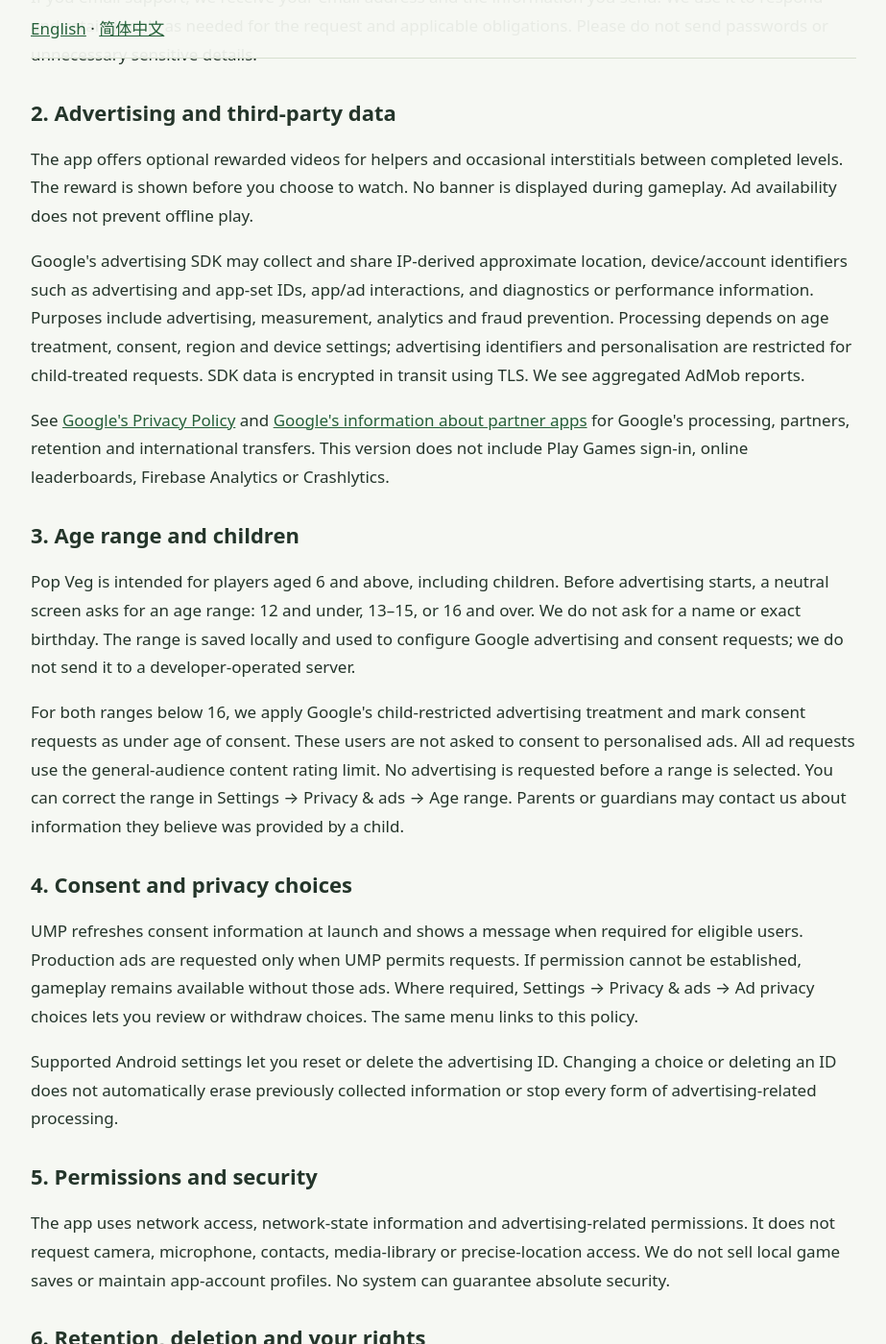
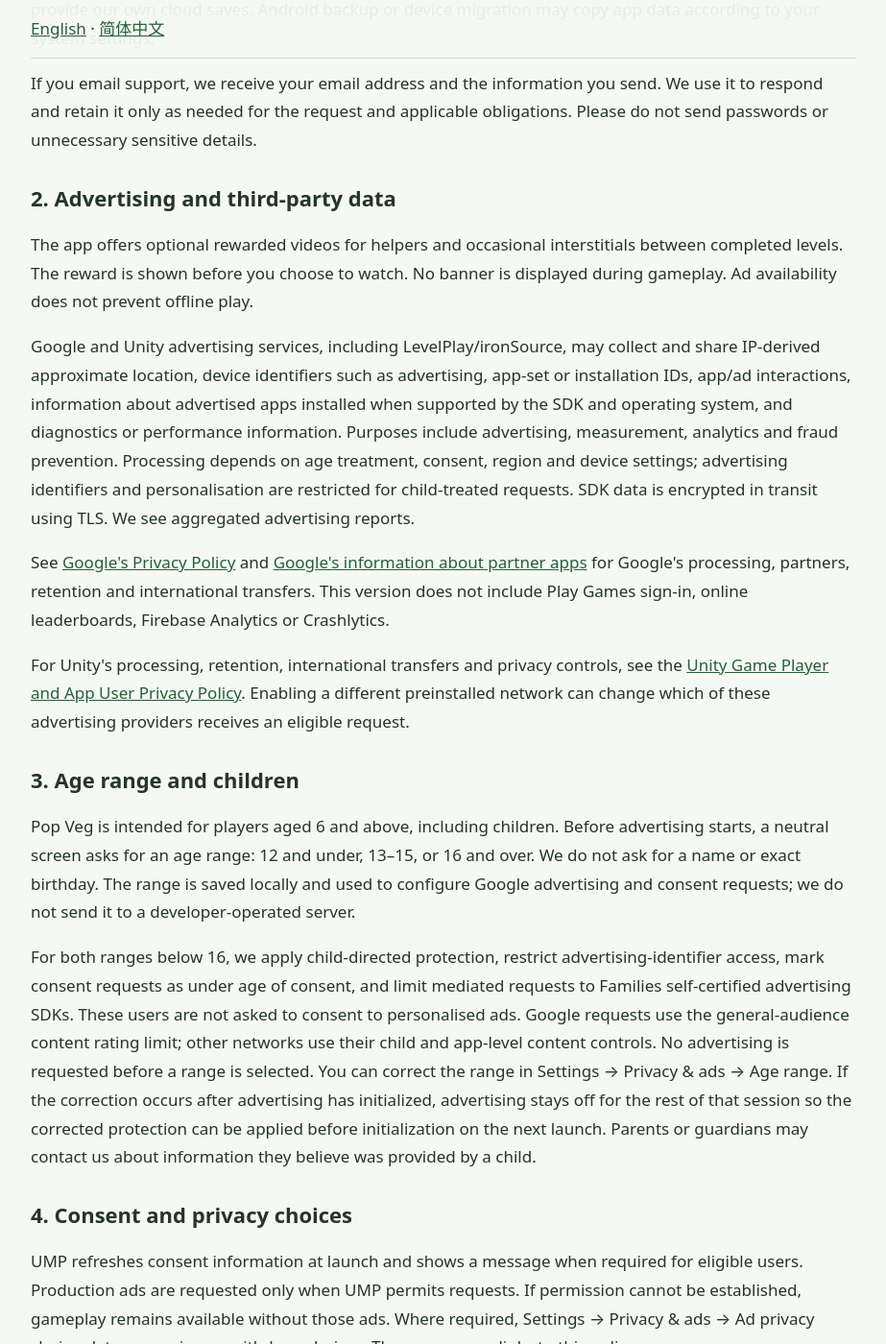
Before and after one commit to hluler/hluler.github.io, a Jekyll site: the page popveg/privacy-policy.html, which Jekyll copies as it is, in a window 1280 px wide and 1400 px high, scrolled down 665 px. Shown: the whole window at 96% size, without its empty margins (178-1101 px from the left). Built offline with Jekyll 4.4.1, drawn with Linux system fonts in a browser that asks for light colours; some of the changed text lies outside the part shown.

Commit message:
Update Pop Veg privacy policy for LevelPlay mediation

```diff
--- a/popveg/privacy-policy.html
+++ b/popveg/privacy-policy.html
@@ -3,49 +3,51 @@
 <style>body{margin:0;background:#f6f8f3;color:#24352a;font:17px/1.75 system-ui,-apple-system,"Segoe UI","Microsoft YaHei",sans-serif}main{max-width:860px;margin:auto;padding:38px 24px 70px}nav{position:sticky;top:0;background:#f6f8f3ef;padding:15px 0;border-bottom:1px solid #d6dfcf}a{color:#256039}h1{font-size:32px;line-height:1.3;margin-top:36px}h2{font-size:22px;line-height:1.4;margin-top:30px}.meta{background:#eaf0e2;border-radius:12px;padding:16px 20px}section{scroll-margin-top:75px}hr{border:0;border-top:1px solid #cad6c4;margin:48px 0}code{overflow-wrap:anywhere}li{margin:8px 0}</style></head>
 <body><main><nav aria-label="Language"><a href="#en">English</a> · <a href="#zh">简体中文</a></nav>
 <section id="en" lang="en"><h1>Privacy Policy — Pop Veg</h1>
-<div class="meta">App: Pop Veg · Developer: AiSiFun / ljstu<br>Package: <code>com.ljstu.popfruit</code><br>Updated: 24 October 2026</div>
-<p>Pop Veg is a vegetable puzzle game with cumulative scores. You can play offline without creating an app account. The Android app includes Google AdMob advertising and Google's User Messaging Platform (UMP). This policy describes local saves, advertising data and your choices.</p>
+<div class="meta">App: Pop Veg · Developer: AiSiFun / ljstu<br>Package: <code>com.ljstu.popfruit</code><br>Updated: 3 November 2026</div>
+<p>Pop Veg is a vegetable puzzle game with cumulative scores. You can play offline without creating an app account. Version 1.1.1 uses Google AdMob. Beginning with version 1.2.0, the Android app includes Unity LevelPlay mediation, Unity Ads, and a Google AdMob adapter, together with Google's User Messaging Platform (UMP). Networks can be enabled or disabled through the mediation service; including an SDK does not mean that network is currently serving ads. This policy describes local saves, advertising data and your choices.</p>
 <h2>1. Local game data and support</h2>
 <p>Your current board, level, cumulative score, best score, helper inventory, daily-gift state, settings and selected age range are stored on your device. We do not operate a server that receives these saves or provide our own cloud saves. Android backup or device migration may copy app data according to your system settings.</p>
 <p>If you email support, we receive your email address and the information you send. We use it to respond and retain it only as needed for the request and applicable obligations. Please do not send passwords or unnecessary sensitive details.</p>
 <h2>2. Advertising and third-party data</h2>
 <p>The app offers optional rewarded videos for helpers and occasional interstitials between completed levels. The reward is shown before you choose to watch. No banner is displayed during gameplay. Ad availability does not prevent offline play.</p>
-<p>Google's advertising SDK may collect and share IP-derived approximate location, device/account identifiers such as advertising and app-set IDs, app/ad interactions, and diagnostics or performance information. Purposes include advertising, measurement, analytics and fraud prevention. Processing depends on age treatment, consent, region and device settings; advertising identifiers and personalisation are restricted for child-treated requests. SDK data is encrypted in transit using TLS. We see aggregated AdMob reports.</p>
+<p>Google and Unity advertising services, including LevelPlay/ironSource, may collect and share IP-derived approximate location, device identifiers such as advertising, app-set or installation IDs, app/ad interactions, information about advertised apps installed when supported by the SDK and operating system, and diagnostics or performance information. Purposes include advertising, measurement, analytics and fraud prevention. Processing depends on age treatment, consent, region and device settings; advertising identifiers and personalisation are restricted for child-treated requests. SDK data is encrypted in transit using TLS. We see aggregated advertising reports.</p>
 <p>See <a href="https://policies.google.com/privacy">Google's Privacy Policy</a> and <a href="https://policies.google.com/technologies/partner-sites">Google's information about partner apps</a> for Google's processing, partners, retention and international transfers. This version does not include Play Games sign-in, online leaderboards, Firebase Analytics or Crashlytics.</p>
+<p>For Unity's processing, retention, international transfers and privacy controls, see the <a href="https://unity.com/legal/game-player-and-app-user-privacy-policy">Unity Game Player and App User Privacy Policy</a>. Enabling a different preinstalled network can change which of these advertising providers receives an eligible request.</p>
 <h2>3. Age range and children</h2>
 <p>Pop Veg is intended for players aged 6 and above, including children. Before advertising starts, a neutral screen asks for an age range: 12 and under, 13–15, or 16 and over. We do not ask for a name or exact birthday. The range is saved locally and used to configure Google advertising and consent requests; we do not send it to a developer-operated server.</p>
-<p>For both ranges below 16, we apply Google's child-restricted advertising treatment and mark consent requests as under age of consent. These users are not asked to consent to personalised ads. All ad requests use the general-audience content rating limit. No advertising is requested before a range is selected. You can correct the range in Settings → Privacy &amp; ads → Age range. Parents or guardians may contact us about information they believe was provided by a child.</p>
+<p>For both ranges below 16, we apply child-directed protection, restrict advertising-identifier access, mark consent requests as under age of consent, and limit mediated requests to Families self-certified advertising SDKs. These users are not asked to consent to personalised ads. Google requests use the general-audience content rating limit; other networks use their child and app-level content controls. No advertising is requested before a range is selected. You can correct the range in Settings → Privacy &amp; ads → Age range. If the correction occurs after advertising has initialized, advertising stays off for the rest of that session so the corrected protection can be applied before initialization on the next launch. Parents or guardians may contact us about information they believe was provided by a child.</p>
 <h2>4. Consent and privacy choices</h2>
 <p>UMP refreshes consent information at launch and shows a message when required for eligible users. Production ads are requested only when UMP permits requests. If permission cannot be established, gameplay remains available without those ads. Where required, Settings → Privacy &amp; ads → Ad privacy choices lets you review or withdraw choices. The same menu links to this policy.</p>
 <p>Supported Android settings let you reset or delete the advertising ID. Changing a choice or deleting an ID does not automatically erase previously collected information or stop every form of advertising-related processing.</p>
 <h2>5. Permissions and security</h2>
 <p>The app uses network access, network-state information and advertising-related permissions. It does not request camera, microphone, contacts, media-library or precise-location access. We do not sell local game saves or maintain app-account profiles. No system can guarantee absolute security.</p>
 <h2 id="deletion">6. Retention, deletion and your rights</h2>
-<p>Local saves remain until you clear the app's storage in Android settings or uninstall it. Check Android backup settings separately if you want to remove backup copies. This does not delete data already controlled by Google or its partners; use their privacy controls and policies for those records. No Pop Veg account needs to be deleted.</p>
+<p>Local saves remain until you clear the app's storage in Android settings or uninstall it. Check Android backup settings separately if you want to remove backup copies. This does not delete data already controlled by Google, Unity or their partners; use their privacy controls and policies for those records. No Pop Veg account needs to be deleted.</p>
 <p>For information you directly sent to us, email the contact below to request access, correction or deletion, or exercise applicable privacy rights. We may ask only for information needed to identify and respond to the request. Do not send government IDs unless a separate, necessary verification process is explained.</p>
 <h2>7. Updates and contact</h2>
 <p>We publish changes on this page with an updated date. Privacy and support contact: <a href="mailto:leo344937116@gmail.com">leo344937116@gmail.com</a>.</p></section>
 <hr>
 <section id="zh" lang="zh-CN"><h1>隐私政策 — Pop Veg</h1>
-<div class="meta">应用：Pop Veg · 开发者：AiSiFun / ljstu<br>包名：<code>com.ljstu.popfruit</code><br>更新日期：2026年10月24日</div>
-<p>Pop Veg 是一款累计得分的蔬菜消除游戏，无需注册应用账号即可离线游玩。Android 版使用 Google AdMob 广告和 Google 用户消息平台（UMP）。本政策说明本地存档、广告相关数据及您的管理方式。</p>
+<div class="meta">应用：Pop Veg · 开发者：AiSiFun / ljstu<br>包名：<code>com.ljstu.popfruit</code><br>更新日期：2026年11月3日</div>
+<p>Pop Veg 是一款累计得分的蔬菜消除游戏，无需注册应用账号即可离线游玩。1.1.1 版使用 Google AdMob。自 1.2.0 版起，Android 版包含 Unity LevelPlay 聚合、Unity Ads 和 Google AdMob 适配器，并保留 Google 用户消息平台（UMP）。广告源可在聚合后台启用或停用；包内包含 SDK 不代表该广告源当前已投放。本政策说明本地存档、广告相关数据及您的管理方式。</p>
 <h2>1. 本地数据与用户支持</h2>
 <p>当前棋盘、关卡、累计分数、最高分、道具数量、每日礼物状态、设置和所选年龄范围保存在本机。我们不运营接收这些存档的服务器，也不提供自建云存档。Android 备份或设备迁移可能根据您的系统设置复制应用数据。</p>
 <p>如果您发邮件联系支持，我们会收到您的邮箱及主动提供的信息，用于回应请求，并仅在处理请求及履行适用义务所需期间保留。请勿发送密码或不必要的敏感信息。</p>
 <h2>2. 广告与第三方数据</h2>
 <p>应用提供自愿观看的激励视频以补充道具，并可能在部分已完成关卡之间展示插屏。观看前会说明奖励；游戏操作期间没有横幅广告。广告不可用时仍可离线游戏。</p>
-<p>Google 广告 SDK 可能收集和共享由 IP 推断的大致位置、设备或账号标识（例如广告 ID 和应用集 ID）、应用或广告互动、诊断和性能信息，用于广告、效果衡量、分析及防止欺诈。具体处理取决于年龄保护、同意状态、地区和设备设置；儿童保护请求会限制广告标识符及个性化处理。SDK 使用 TLS 加密传输。我们可查看 AdMob 汇总报告。</p>
+<p>Google 和 Unity 广告服务（包含 LevelPlay/ironSource）可能收集和共享由 IP 推断的大致位置、设备标识（例如广告 ID、应用集或安装标识）、应用或广告互动、SDK 与系统允许时有关被推广应用安装情况的信息、诊断和性能信息，用于广告、效果衡量、分析及防止欺诈。具体处理取决于年龄保护、同意状态、地区和设备设置；儿童保护请求会限制广告标识符及个性化处理。SDK 使用 TLS 加密传输。我们可查看广告汇总报告。</p>
 <p>Google 的处理、合作伙伴、保留期限和跨境传输，请参阅 <a href="https://policies.google.com/privacy?hl=zh-CN">Google 隐私政策</a>和 <a href="https://policies.google.com/technologies/partner-sites?hl=zh-CN">Google 如何使用合作应用的信息</a>。本版本没有 Play Games 登录、在线排行榜、Firebase Analytics 或 Crashlytics。</p>
+<p>Unity 的数据处理、保留期限、跨境传输及隐私管理方式，请参阅 <a href="https://unity.com/legal/game-player-and-app-user-privacy-policy">Unity 游戏玩家与应用用户隐私政策</a>。启用不同的预置广告源时，可能改变哪些广告服务商接收符合条件的请求。</p>
 <h2>3. 年龄范围与儿童</h2>
 <p>Pop Veg 面向 6 岁及以上玩家，包含儿童。启动广告前，中立的年龄选择界面提供“12 岁及以下”“13–15 岁”“16 岁及以上”三个范围，无需姓名或具体生日。范围保存在本机，用于设置 Google 广告及同意请求；不会传给我们运营的服务器。</p>
-<p>两个未满 16 岁的范围均使用 Google 儿童限制广告处理，并将同意请求标记为未达到同意年龄，不向这些玩家索取个性化广告同意。所有广告请求均限制为适合一般受众的内容评级。未选择年龄范围前不请求广告。您可在“设置 → 隐私与广告 → 年龄范围”更正选择。家长或监护人如认为儿童提供了个人信息，可联系我们。</p>
+<p>两个未满 16 岁的范围均采用儿童保护、限制广告标识符访问、将同意请求标记为未达到同意年龄，并仅允许认证的 Families 广告 SDK 参与聚合请求，不向这些玩家索取个性化广告同意。Google 请求限制为一般受众内容评级；其他广告源使用其儿童及应用级内容限制。未选择年龄范围前不请求广告。您可在“设置 → 隐私与广告 → 年龄范围”更正选择；若广告已初始化，更正后本次运行停止广告，下次启动会在初始化前应用新保护。家长或监护人如认为儿童提供了个人信息，可联系我们。</p>
 <h2>4. 同意与隐私选择</h2>
 <p>UMP 在启动时更新同意信息，并在要求时向适用用户展示消息。正式版只有在 UMP 允许时才请求广告；无法确定许可时仍可继续游戏。在需要提供入口的情况下，可通过“设置 → 隐私与广告 → 广告隐私偏好”查看或撤回选择。同一菜单提供本政策入口。</p>
 <p>您还可以在支持的 Android 设置中重置或删除广告 ID。改变选择或删除 ID 不会自动删除此前收集的数据，也不必然停止所有广告相关处理。</p>
 <h2>5. 权限与安全</h2>
 <p>应用使用网络、网络状态及广告相关权限，不申请相机、麦克风、通讯录、媒体库或精确位置权限。我们不出售本地存档，也不维护应用账号资料库。任何系统均无法保证绝对安全。</p>
 <h2>6. 保留、删除与您的权利</h2>
-<p>本地存档会保留到您在 Android 设置中清除应用存储或卸载应用。如需移除备份，请另行检查 Android 备份设置。这些操作不会删除 Google 或合作伙伴已控制的信息，请通过其隐私工具及政策管理。您无需删除 Pop Veg 账号，因为本应用没有账号注册。</p>
+<p>本地存档会保留到您在 Android 设置中清除应用存储或卸载应用。如需移除备份，请另行检查 Android 备份设置。这些操作不会删除 Google、Unity 或其合作伙伴已控制的信息，请通过其隐私工具及政策管理。您无需删除 Pop Veg 账号，因为本应用没有账号注册。</p>
 <p>对于直接提供给我们的信息，可通过下方邮箱申请访问、更正、删除或行使适用隐私权利。我们仅会要求识别和回应请求所需的信息；除非另行说明必要的验证流程，请不要发送政府证件。</p>
 <h2>7. 更新与联系</h2>
 <p>政策变化将公布在本页并更新日期。隐私和支持联系邮箱：<a href="mailto:leo344937116@gmail.com">leo344937116@gmail.com</a>。</p></section>
```
